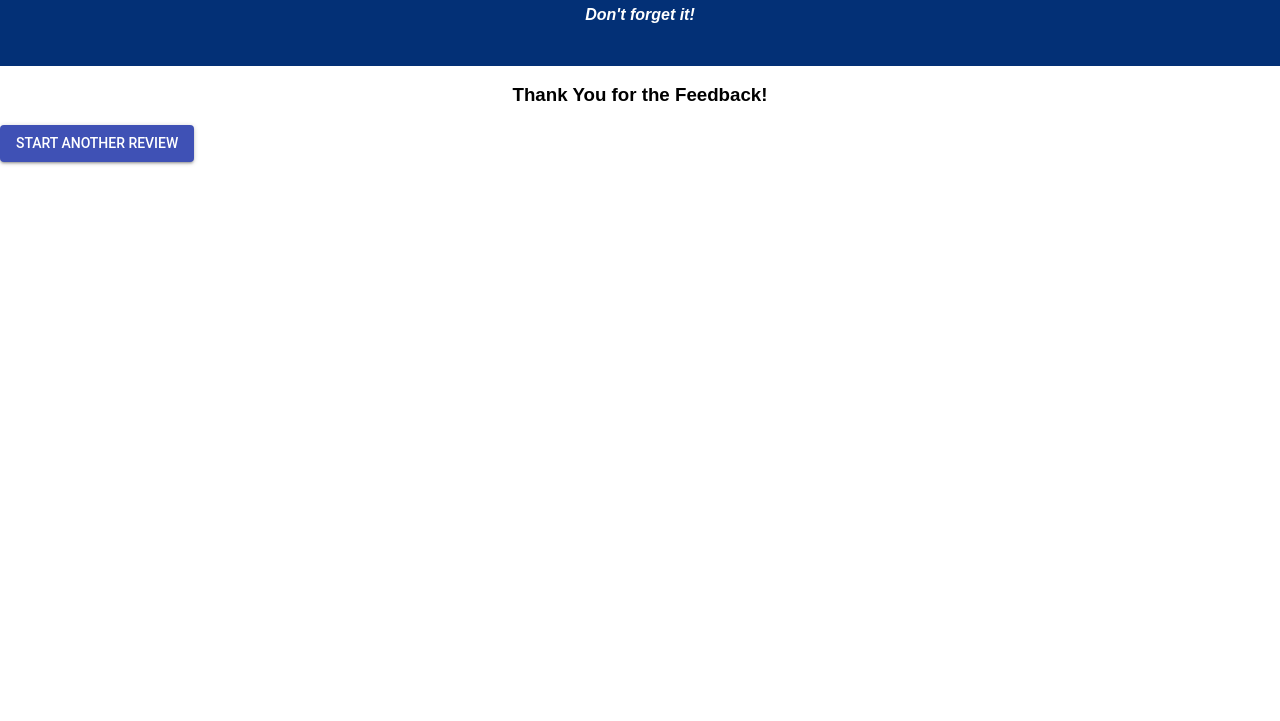
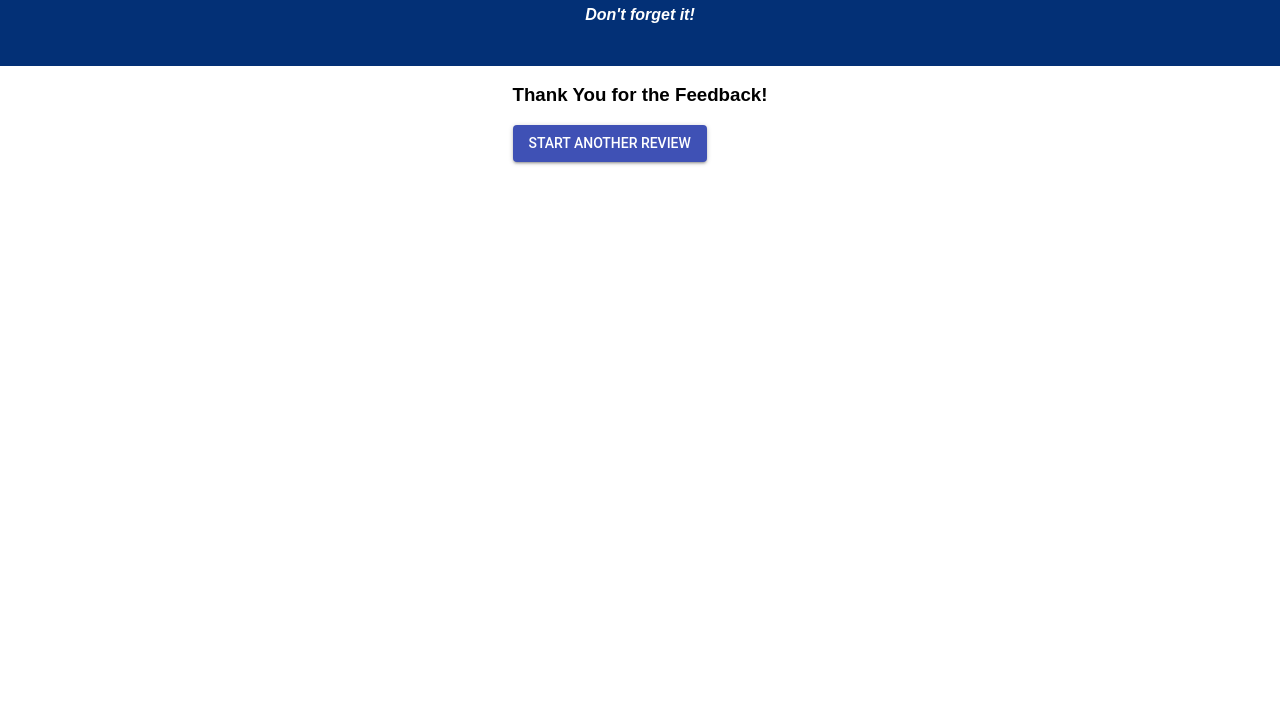
Before and after one commit to NicholasHeilman/FeedBack_App, a React app: page /#/ThankYou in a window 1280 px wide. Shown: the part 79-800 px from the top of the page. Built offline with nearby package versions, Linux system fonts and the light colour scheme.

Commit message:
fix CSS and flexbox

```diff
--- a/src/components/App/App.css
+++ b/src/components/App/App.css
@@ -1,5 +1,6 @@
 .App {
   text-align: center;
+
 }
 
 .App-header {
@@ -16,3 +17,8 @@
 .App-intro {
   font-size: large;
 }
+
+.cardDisplay{
+  display: flex;
+  justify-content: center;
+}
--- a/src/components/App/App.js
+++ b/src/components/App/App.js
@@ -20,7 +20,7 @@ class App extends Component {
          <Header />
           <div>
             <Router>
-            <div>
+            <div className="cardDisplay">
             <Route exact path="/" component={Feeling} />
             <Route exact path="/Understanding" component={Understanding} />
             <Route exact path="/Supported" component={Supported} />
--- a/src/components/ThankYou/ThankYou.css
+++ b/src/components/ThankYou/ThankYou.css
@@ -3,7 +3,7 @@
 }
 
 .thankYouBtn {
-    justify-content: center;
+    justify-content: center !important;
 }
 
 .container {
```
